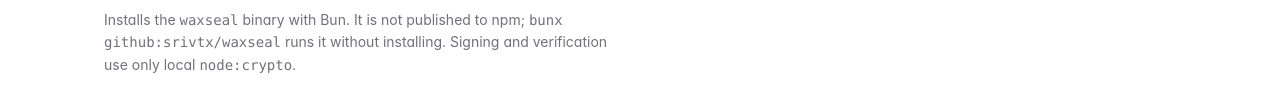
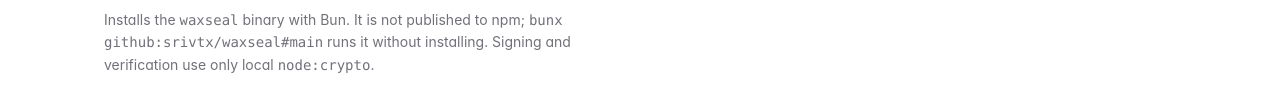
Before and after one commit to srivtx/waxseal, a website: page site/index.html in a window 1280 px wide. Shown: the part 605-707 px from the top of the page. Drawn offline with Linux system fonts and the light colour scheme.

Commit message:
docs: pin the bunx examples to the main ref for deterministic installs

```diff
--- a/site/index.html
+++ b/site/index.html
@@ -105,7 +105,7 @@
           <code class="install__cmd">curl -fsSL https://raw.githubusercontent.com/srivtx/waxseal/main/install.sh | sh</code>
           <button type="button" class="btn btn--outline btn--sm" data-copy="curl -fsSL https://raw.githubusercontent.com/srivtx/waxseal/main/install.sh | sh">Copy</button>
         </div>
-        <p class="install__note reveal">Installs the <code>waxseal</code> binary with Bun. It is not published to npm; <code>bunx github:srivtx/waxseal</code> runs it without installing. Signing and verification use only local <code>node:crypto</code>.</p>
+        <p class="install__note reveal">Installs the <code>waxseal</code> binary with Bun. It is not published to npm; <code>bunx github:srivtx/waxseal#main</code> runs it without installing. Signing and verification use only local <code>node:crypto</code>.</p>
       </div>
     </div>
   </section>
```
Also changed, not shown: README.md.
